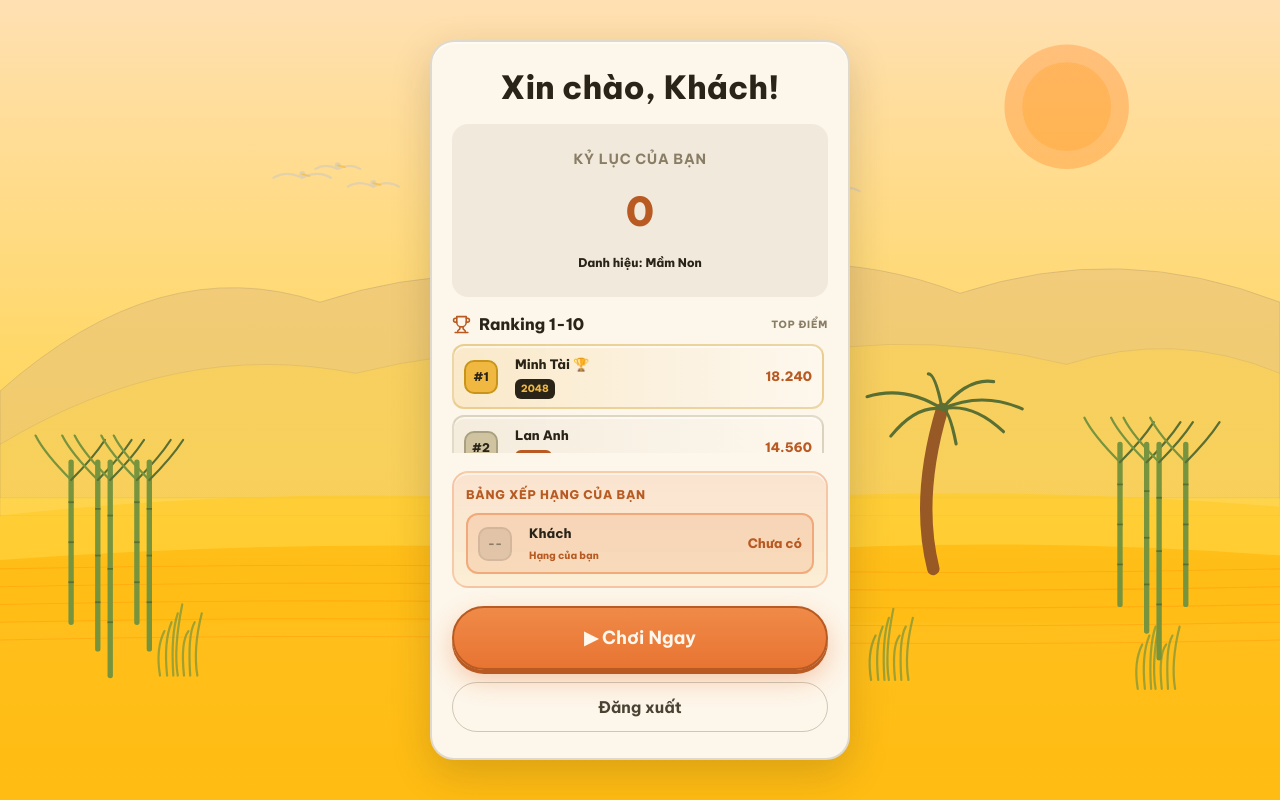
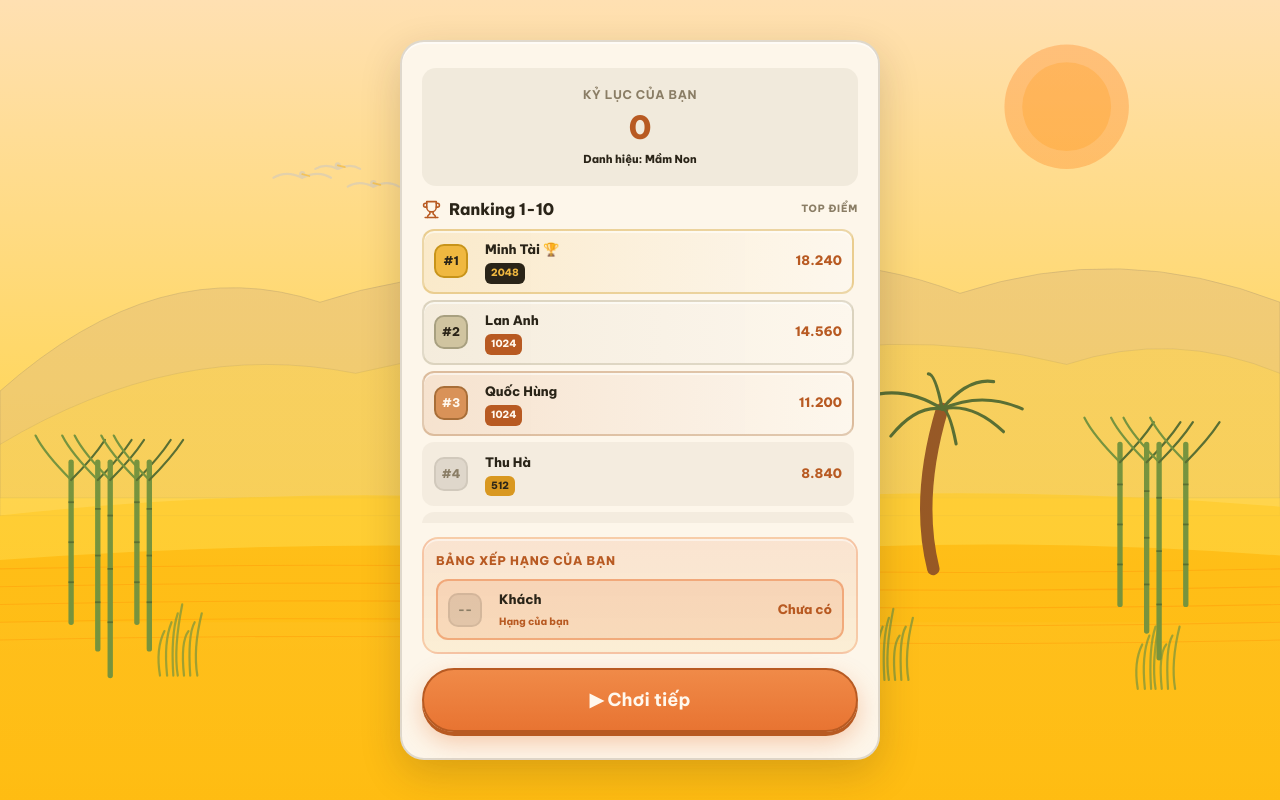
Before and after one commit to tducn110/2048888, a React (Vite) app: page / in a window 1280 px wide. Both pictures are taken after a click on the button 747 px from the left and 142 px from the top of the page. Built offline with nearby package versions, Linux system fonts and the light colour scheme.

Commit message:
Polish dashboard leaderboard layout

```diff
--- a/src/app/App.tsx
+++ b/src/app/App.tsx
@@ -24,11 +24,6 @@ export default function App() {
     setScreen("dashboard");
   };
 
-  const handleLogout = () => {
-    setUsername("");
-    setScreen("login");
-  };
-
   return (
     <div style={{
       height: "100dvh",
@@ -50,7 +45,7 @@ export default function App() {
         position: "relative",
         zIndex: 1,
         width: "100%",
-        maxWidth: 460,
+        maxWidth: screen === "dashboard" ? 520 : 460,
         padding: "20px",
         boxSizing: "border-box",
         display: "flex",
@@ -76,7 +71,6 @@ export default function App() {
               setBgId((current) => getNextGameThemeId(current));
               setScreen("game");
             }}
-            onLogout={handleLogout}
           />
         )}
 
--- a/src/components/screens/Dashboard.tsx
+++ b/src/components/screens/Dashboard.tsx
@@ -9,10 +9,9 @@ interface DashboardProps {
   bestScore: number;
   stats: LocalStats;
   onPlay: () => void;
-  onLogout: () => void;
 }
 
-export default function Dashboard({ username, bestScore, stats, onPlay, onLogout }: DashboardProps) {
+export default function Dashboard({ username, bestScore, stats, onPlay }: DashboardProps) {
   const { topEntries, currentPlayer } = buildLeaderboardModel(stats, username || "Người chơi");
   const playerInTopTen = topEntries.find((entry) => entry.isLocal) ?? null;
   const playerRow = playerInTopTen ?? currentPlayer;
@@ -27,7 +26,7 @@ export default function Dashboard({ username, bestScore, stats, onPlay, onLogout
         boxShadow: "0 14px 40px rgba(42,36,24,0.18), 0 2px 0 rgba(255,255,255,0.6) inset",
         display: "flex",
         flexDirection: "column",
-        gap: 18,
+        gap: 14,
         position: "relative",
         width: "100%",
         maxHeight: "90vh",
@@ -35,32 +34,20 @@ export default function Dashboard({ username, bestScore, stats, onPlay, onLogout
         textAlign: "center"
       }}
     >
-      <h1
-        style={{
-          fontFamily: "'Be Vietnam Pro', sans-serif",
-          fontWeight: 800,
-          fontSize: "clamp(24px, 5vw, 32px)",
-          color: "var(--ink-dark)",
-          margin: 0,
-          lineHeight: 1.2,
-        }}
-      >
-        Xin chào, {username}!
-      </h1>
-
       <div style={{
         background: "rgba(138,125,101,0.1)",
-        padding: "24px",
-        borderRadius: 16,
+        padding: "17px 20px",
+        borderRadius: 14,
         display: "flex",
         flexDirection: "column",
-        gap: 8
+        alignItems: "center",
+        gap: 6
       }}>
-        <div style={{ fontSize: 14, color: "var(--pencil-gray)", fontWeight: 700, textTransform: "uppercase", letterSpacing: "0.05em" }}>Kỷ Lục Của Bạn</div>
-        <div style={{ fontSize: 40, fontWeight: 800, color: "var(--orange-cta-edge)", fontFamily: "'Be Vietnam Pro', sans-serif" }}>
+        <div style={{ fontSize: 12, color: "var(--pencil-gray)", fontWeight: 700, textTransform: "uppercase", letterSpacing: "0.05em" }}>Kỷ Lục Của Bạn</div>
+        <div style={{ fontSize: 32, lineHeight: 1.05, fontWeight: 800, color: "var(--orange-cta-edge)", fontFamily: "'Be Vietnam Pro', sans-serif" }}>
           {bestScore.toLocaleString("vi-VN")}
         </div>
-        <div style={{ fontSize: 12, color: "var(--ink-dark)", fontWeight: 800 }}>
+        <div style={{ fontSize: 11, color: "var(--ink-dark)", fontWeight: 800 }}>
           Danh hiệu: {getRank(bestScore)}
         </div>
       </div>
@@ -109,10 +96,7 @@ export default function Dashboard({ username, bestScore, stats, onPlay, onLogout
 
       <div style={{ display: "flex", flexDirection: "column", gap: 12, flexShrink: 0 }}>
         <Button onClick={onPlay} size="lg" variant="primary">
-          ▶ Chơi Ngay
-        </Button>
-        <Button onClick={onLogout} size="md" variant="ghost">
-          Đăng xuất
+          ▶ Chơi tiếp
         </Button>
       </div>
     </div>
```
